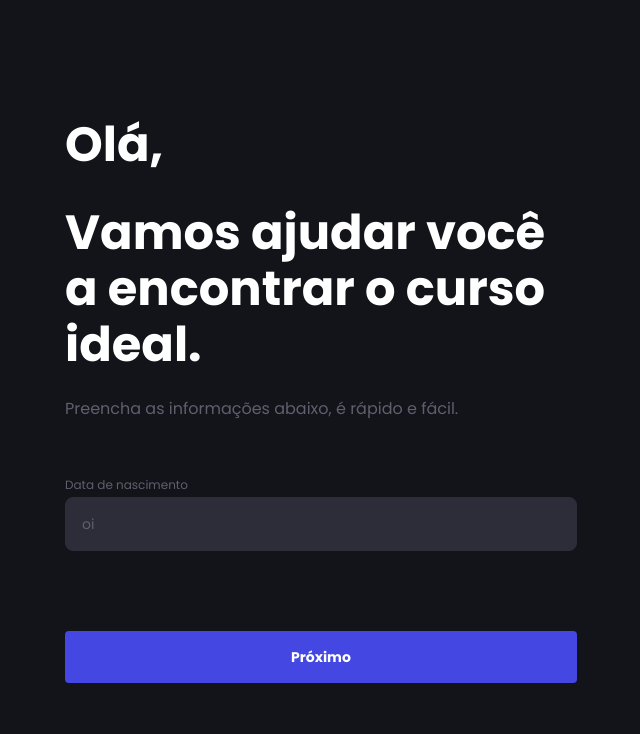
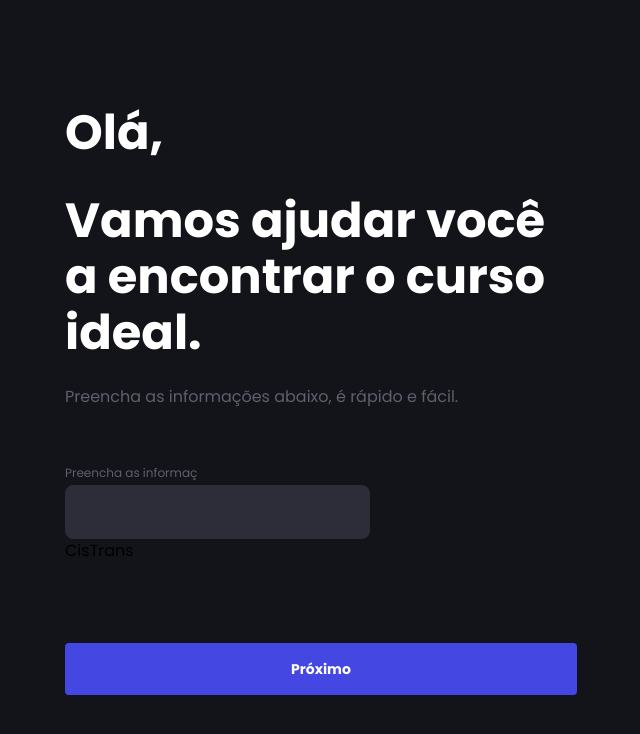
Before and after one commit to carolalvrs16/quiz-reprograma, a Next.js app: page / in a window 1280 px wide. Shown: the top 734 px of the page, without its empty margins (319-959 px from the left). Built offline with nearby package versions, Linux system fonts and the light colour scheme.

Commit message:
feat(component): select

```diff
--- a/src/components/index.ts
+++ b/src/components/index.ts
@@ -3,3 +3,5 @@ export { default as Text } from './text';
 export { default as Input } from './input';
 
 export { default as Button } from './button';
+
+export { default as Select } from './select';
--- a/src/components/input/types.ts
+++ b/src/components/input/types.ts
@@ -1,6 +1,6 @@
 import { HTMLAttributes } from 'react';
 
-export interface InputHandles extends HTMLAttributes<HTMLInputElement> {
+export type InputHandles = HTMLAttributes<HTMLInputElement> & JSX.IntrinsicElements['input'] & {
   label?: string,
   error?: boolean | string,
-}
+};
--- /dev/null
+++ b/src/components/select/index.tsx
@@ -0,0 +1,33 @@
+import { useState } from 'react';
+
+import Input from '../input';
+
+const Select: React.FC = ({
+  label,
+  options,
+  selected,
+}) => {
+  const [focus, onFocus] = useState(false);
+
+  return (
+    <div className="select">
+      <Input
+        value={selected}
+        label={label}
+        onFocus={() => onFocus(true)}
+        onBlur={() => onFocus(false)}
+      />
+      <div className={`select-options ${focus ? 'is-opened' : ''}`}>
+        {options.map((option) => (
+          <span
+            key={option}
+          >
+            {option}
+          </span>
+        ))}
+      </div>
+    </div>
+  );
+};
+
+export default Select;
--- a/src/pages/index.tsx
+++ b/src/pages/index.tsx
@@ -1,10 +1,16 @@
+import { useState } from 'react';
+
 import {
   Text,
   Input,
   Button,
+  Select,
 } from '../components';
 
-const Home: React.FC = () => (
+const Home: React.FC = () => {
+  const [selected, onSelected] = useState('');
+
+  return (
     <div className="home">
       <div className="home-container">
         <div className="home-title">
@@ -25,9 +31,10 @@ const Home: React.FC = () => (
           className="text-gray-400 mt-6 mb-14"
         />
 
-      <Input
-        label="Data de nascimento"
-        placeholder="oi"
+        <Select
+          label="Preencha as informaç"
+          options={['Cis', 'Trans']}
+          selected={selected}
         />
 
         <Button
@@ -37,5 +44,6 @@ const Home: React.FC = () => (
       </div>
     </div>
   );
+};
 
 export default Home;
```
Also changed, not shown: src/components/select/types.ts (added). Lines whose indentation alone changed are shown as unchanged.
